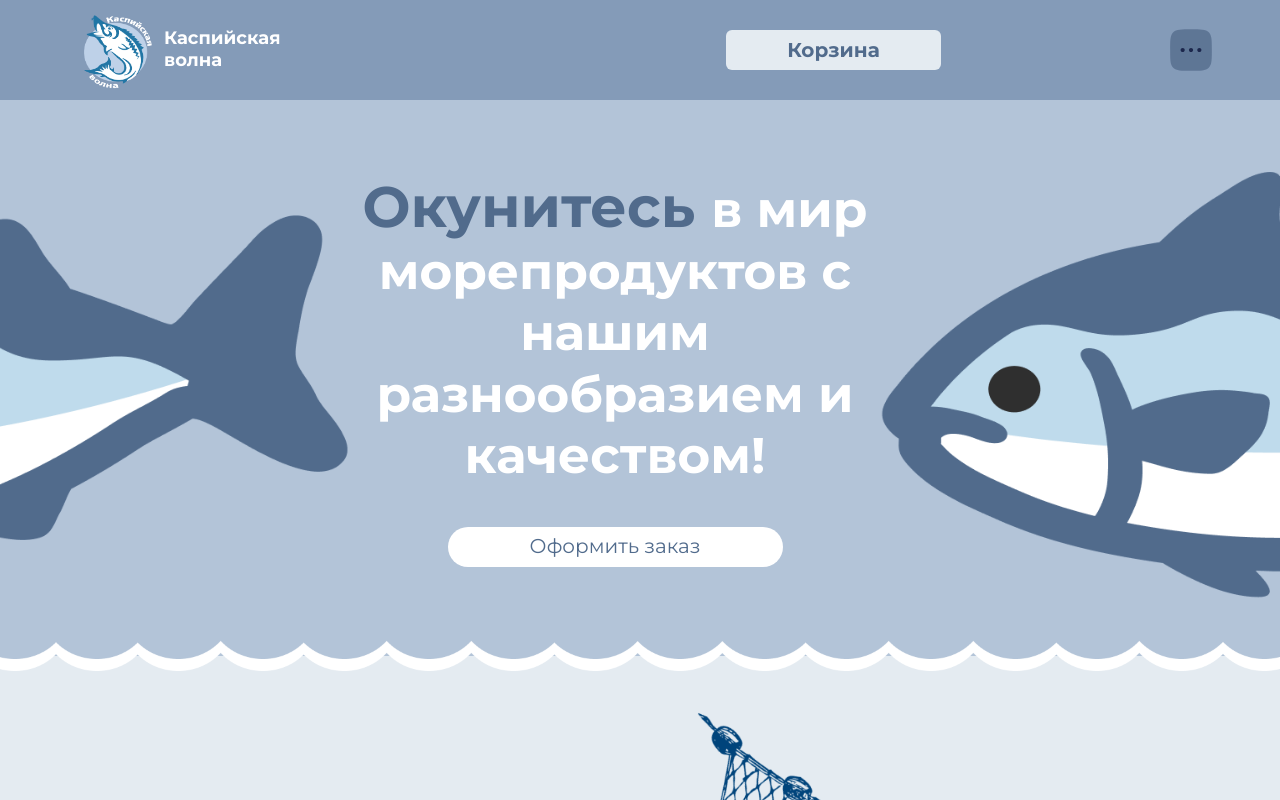
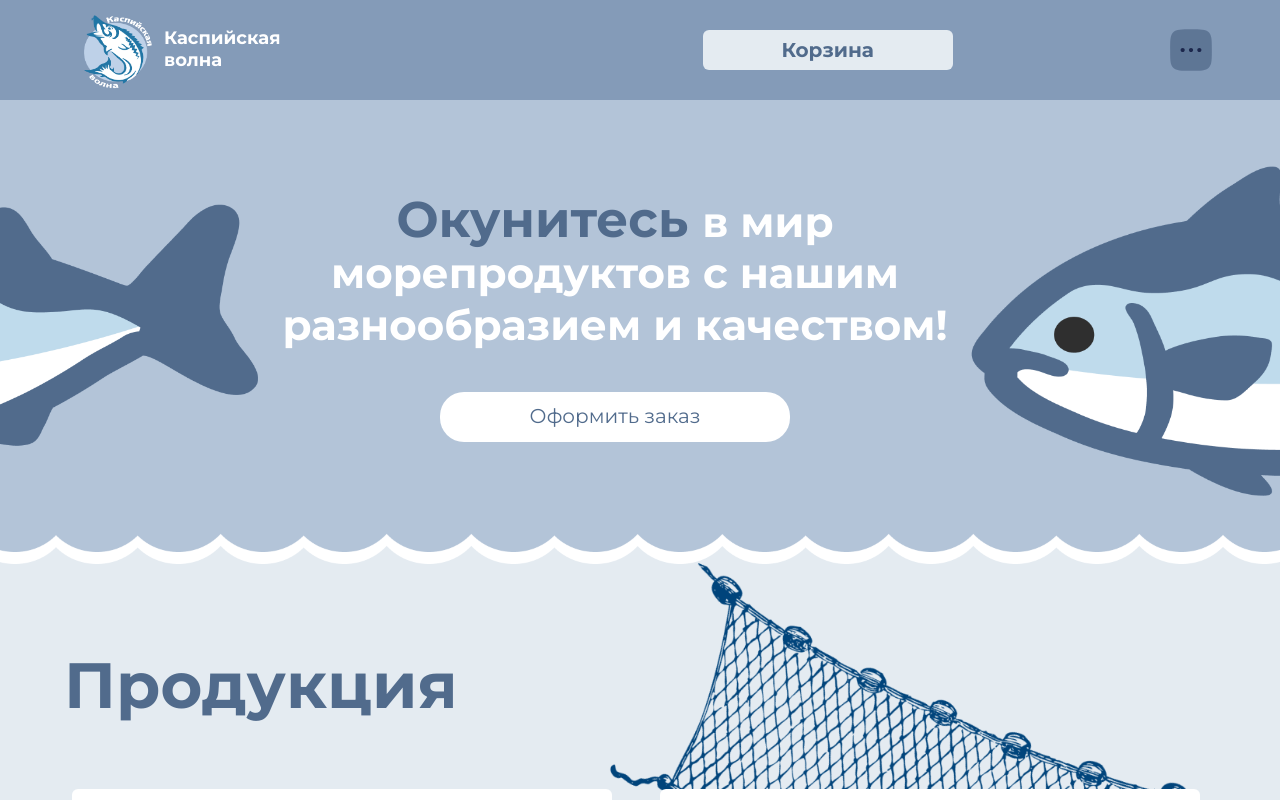
Before and after one commit to viko4ka73/fish, a React (Create React App) app: page / in a window 1280 px wide. Shown: the top 800 px of the page. Built offline with nearby package versions, Linux system fonts and the light colour scheme.

Commit message:
mainScreen

```diff
--- a/src/components/Button.tsx
+++ b/src/components/Button.tsx
@@ -2,8 +2,8 @@ import React from 'react';
 
 const Button = ({ label, href, Cart, Order, Catalog, Enter, onClick, inCart  }: any) => {
   const buttonClass = `flex justify-center font-montserrat items-center border-none px-7 py-3 hover:ring-dark-blue hover:ring-2
-         ${Cart ? ' w-[215px] h-[40px] max-sm:h-[30px] max-md:w-[150px] rounded-md bg-extralight-blue   ' : ''}
-         ${Order ? ' rounded-3xl w-[335px] max-lg:w-[250px] max-md:w-[230px] h-[40px] max-sm:w-[180px] max-[708px]:w-[195px] max-sm:h-[30px] max-md:h-[35px]  bg-white text-dark-blue' : ''}
+         ${Cart ? ' w-[215px] h-[40px] max-[1800px]:w-[250px]  max-sm:h-[30px] max-md:w-[150px] rounded-md bg-extralight-blue   ' : ''}
+         ${Order ? ' rounded-3xl w-[335px] max-[1800px]:w-[350px]  max-[1800px]: h-[50px]  max-lg:w-[250px] max-md:w-[230px] h-[40px] max-sm:w-[180px] max-[708px]:w-[195px] max-sm:h-[30px] max-md:h-[35px]  bg-white text-dark-blue' : ''}
          ${Catalog ? ' bg-main-blue rounded-3xl  ' : ''}
          ${Enter ? 'rounded-md py-2 px-4 w-full bg-main-blue ' : ''}
          ${inCart ? 'w-[190px] h-[35px] bg-main-blue rounded-xl ' :''}`;
@@ -16,9 +16,9 @@ const Button = ({ label, href, Cart, Order, Catalog, Enter, onClick, inCart  }:
           href={href}
           className={
             Cart
-              ? 'text-dark-blue font-bold text-2xl max-2xl:text-xl   max-lg:text-[20px]  max-[708px]:text-[16px] max-sm:text-[14px] leading-normal'
+              ? 'text-dark-blue font-bold text-2xl max-[1800px]:text-3xl max-2xl:text-xl   max-lg:text-[20px]  max-[708px]:text-[16px] max-sm:text-[14px] leading-normal'
               : Order
-              ? 'max-2xl:text-xl max-[1900px]:text-2xl max-lg:text-[20px]  max-sm:text-[14px] font-normal max-[708px]:text-[16px] text-3xl leading-none'
+              ? 'max-2xl:text-xl max-[1900px]:text-2xl max-[1800px]:text-3xl max-lg:text-[20px]  max-sm:text-[14px] font-normal max-[708px]:text-[16px] text-3xl leading-none'
               : Catalog
               ? 'text-4xl text-white font-bold max-2xl:text-3xl'
               : Enter
@@ -32,9 +32,9 @@ const Button = ({ label, href, Cart, Order, Catalog, Enter, onClick, inCart  }:
         <span
           className={
             Cart
-              ? 'text-dark-blue font-bold text-2xl max-2xl:text-xl max-lg:text-[20px]  max-[708px]:text-[16px] max-sm:text-[14px] leading-normal'
+              ? 'text-dark-blue font-bold text-2xl  max-[1800px]:text-3xl max-2xl:text-xl max-lg:text-[20px]  max-[708px]:text-[16px] max-sm:text-[14px] leading-normal'
               : Order
-              ? 'max-2xl:text-xl max-[1900px]:text-2xl max-lg:text-[20px] font-normal  max-[708px]:text-[16px] max-sm:text-[14px]  text-3xl leading-none'
+              ? 'max-2xl:text-xl max-[1900px]:text-2xl  max-[1800px]:text-3xl max-lg:text-[20px] font-normal  max-[708px]:text-[16px] max-sm:text-[14px]  text-3xl leading-none'
               : Catalog
               ? 'text-4xl text-white font-bold max-2xl:text-3xl'
               : Enter
--- a/src/index.css
+++ b/src/index.css
@@ -75,21 +75,21 @@
 }
 
 .mobile-screen{
-  @apply max-2xl:h-[560px]  max-xl:h-[490px] max-lg:h-[400px]  max-md:h-[300px] max-[700px]:h-[280px]  max-sm:h-[240px] max-[964px]:h-[340px] max-[850px]:h-[320px]
+  @apply max-2xl:h-[550px]  max-xl:h-[490px] max-lg:h-[400px]  max-[1280px]:h-[410px]   max-md:h-[300px] max-[700px]:h-[280px]  max-sm:h-[240px] max-[964px]:h-[340px] max-[850px]:h-[320px]
   max-[620px]:h-[180px]  max-[497px]:h-[200px]  max-[406px]:h-[185px] max-[346px]:h-[205px];
 }
 .mobile-img-end{
-  @apply max-2xl:w-[350px] max-xl:w-[300px] max-lg:w-[240px]  max-[964px]:w-[210px] max-[850px]:w-[190px] max-md:w-[180px]  max-[700px]:w-[170px]
+  @apply max-2xl:w-[350px] max-xl:w-[300px] max-[1280px]:w-[260px]  max-lg:w-[240px]  max-[964px]:w-[210px] max-[850px]:w-[190px] max-md:w-[180px]  max-[700px]:w-[170px]
   max-sm:w-[135px]  max-[620px]:hidden;
 }
 .mobile-img-start{
-  @apply max-2xl:w-[400px] max-xl:w-[350px] max-lg:w-[260px] max-[850px]:w-[200px] max-[964px]:w-[235px]   max-md:w-[195px] max-[700px]:w-[180px]
+  @apply max-2xl:w-[380px] max-xl:w-[350px] max-[1280px]:w-[310px] max-lg:w-[260px] max-[850px]:w-[200px] max-[964px]:w-[235px]   max-md:w-[195px] max-[700px]:w-[180px]
   max-sm:w-[150px]  max-[620px]:hidden;
 }
 .mobile-text-span{
-  @apply max-2xl:text-[57px] max-xl:text-[49px]  max-lg:text-[39px] max-[964px]:text-[29px] max-md:text-[29px]  max-[708px]:text-[24px] max-sm:text-[24px];
+  @apply max-[1800px]:text-[63px]  max-2xl:text-[50px] max-xl:text-[40px]  max-lg:text-[39px]  max-[964px]:text-[29px] max-md:text-[29px]  max-[708px]:text-[24px] max-sm:text-[24px];
 }
 .mobile-text-header{
-  @apply max-2xl:text-[50px]  max-xl:text-[43px]  max-lg:text-[34px]  max-[964px]:text-[25px] max-md:text-[25px]
+  @apply max-[1800px]:text-[51px] max-2xl:text-[42px]  max-xl:text-[35px]  max-lg:text-[34px]    max-[964px]:text-[25px] max-md:text-[25px]
   max-[708px]:text-[20px]  max-sm:text-[20px] max-[550px]:px-10 max-[406px]:px-2 max-2xl:mb-10 max-lg:mb-6 max-[465px]:mb-2  max-sm:mb-2;
 }
--- a/src/sections/MainScreen.tsx
+++ b/src/sections/MainScreen.tsx
@@ -10,8 +10,8 @@ const MainScreen = () => {
                     alt='waves'
                     className="mobile-img-end w-[400px]"
                 />
-                <div className="flex flex-col items-center mb-6 max-[611px]:px-0.5 max-[890px]:px-1 max-[965px]:px-5  max-[410px]:mb-2">
-                    <h1 className="text-[64px] mobile-text-header font-montserrat font-bold leading-[123%]  text-white text-center mb-16 max-md:mb-3">
+                <div className="flex flex-col items-center mb-6  max-[611px]:px-0.5 max-[890px]:px-1 max-[965px]:px-5  max-[410px]:mb-2">
+                    <h1 className="text-[64px] mobile-text-header font-montserrat font-bold leading-[123%] max-[1800px]:mb-10 text-white text-center mb-16 max-md:mb-3 max-xl:mb-4 ">
                         <span className="text-dark-blue text-[74px] mobile-text-span "> Окунитесь </span>
                         в мир  морепродуктов с нашим  разнообразием и качеством!</h1>
                     <Button label="Оформить заказ" href="/order" Order={true} />
```
